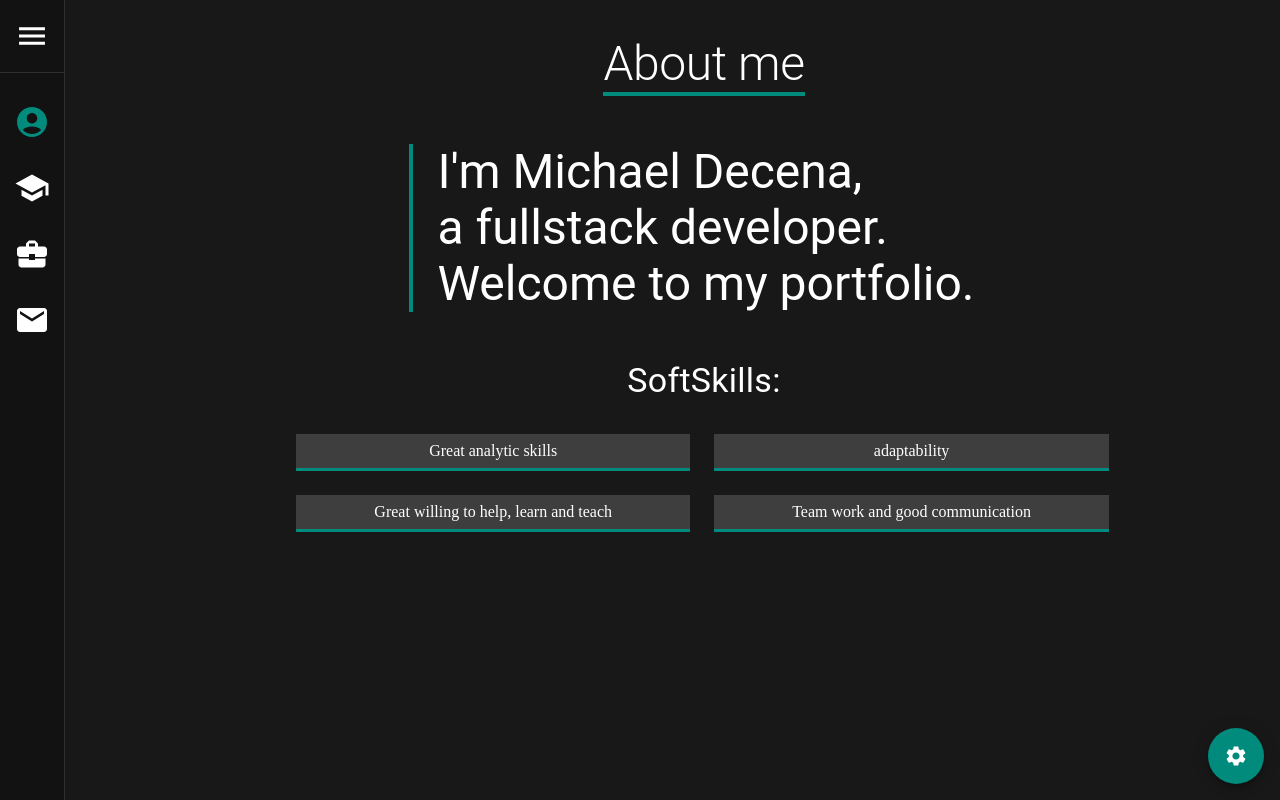
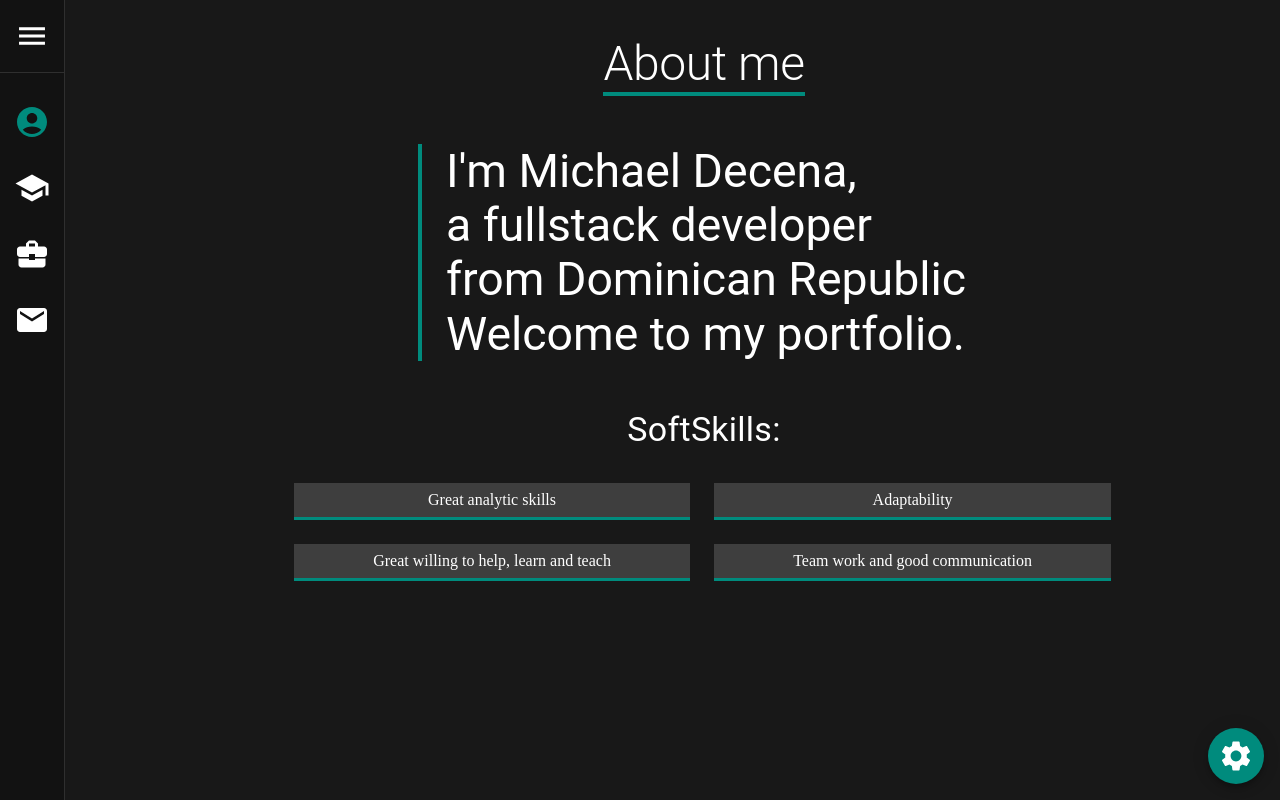
Before and after one commit to MichoDN/REACT-PORTFOLIO-2.0, a React (Vite) app: page / in a window 1280 px wide. Built offline with nearby package versions, Linux system fonts and the light colour scheme.

Commit message:
Animations added

```diff
--- a/src/components/About.jsx
+++ b/src/components/About.jsx
@@ -1,54 +1,36 @@
 import { Grid, Stack, Typography } from '@mui/material';
-import React from 'react';
-import useWindowDimensions from '../hooks/useWindowDimensions';
+import React, { useEffect, useState } from 'react';
 import ComponentTitle from '../microComponents/ComponentTitle';
-const softSkills = [
-    'Great analytic skills',
-    'adaptability',
-    'Great willing to help, learn and teach',
-    'Team work and good communication'
-]
-
+import { StyledContent } from '../themes';
 
 const About = () => {
+    const [animationAppears, setAnimationAppears] = useState(false);
+    useEffect(() => setAnimationAppears(true))
     return (
-        <Stack spacing={6} className='componentContent' >
+        <StyledContent spacing={6} className='componentContent' sx={{opacity: animationAppears && 1}} >
             <ComponentTitle label='About me' />
-            <Typography
-                variant='h3'
-                sx={{
-                    borderLeft: '4px solid',
-                    borderColor: 'primary.main',
-                    px: 3,
-                    color: "text.primary",
-                    fontSize: {
-                        xs:"1.9rem",
-                        sm:"2rem",
-                        md:"3rem",
-                        lg:"3rem",
-                    }
-                }}
-            >
+
+            <Typography variant='h3' sx={descriptionSX} >
                 I'm Michael Decena, <br />
-                a fullstack developer. <br />
+                a fullstack developer <br />
+                from Dominican Republic <br />
                 Welcome to my portfolio.
             </Typography>
+
             <Stack alignItems='center' spacing={3}>
                 <Typography variant='h4' color="text.primary" >SoftSkills:</Typography>
-                <Grid container columnGap={{xs:1, sm:1.9, md:3}} rowGap={{xs:1, sm:2, md:3}} sx={{ p: 1 }}>
+
+                <Grid container columnGap={{ xs: 1, sm: 1.9, md: 3 }} rowGap={{ xs: 1, sm: 2, md: 3 }} sx={{ p: 1 }}>
                     {softSkills.map((softSkill) => (
-                        <Grid
-                            key={softSkill}
-                            item
-                            xs={12}
-                            sm={5.8}
+                        <Grid item key={softSkill}
+                            xs={12} sm={5.8}
                             sx={{
+                                p: 1,
+                                bgcolor: "primary.lowContrast",
+                                color: "text.primary",
                                 textAlign: 'center',
                                 borderBottom: '3px solid',
                                 borderColor: 'primary.main',
-                                p: 1,
-                                bgcolor: "primary.lowContrast",
-                                color: "text.primary"
                             }}
                         >
                             {softSkill}
@@ -56,8 +38,29 @@ const About = () => {
                     ))}
                 </Grid>
             </Stack>
-        </Stack>
+        </StyledContent>
     );
 };
 
+
+const softSkills = [
+    'Great analytic skills',
+    'Adaptability',
+    'Great willing to help, learn and teach',
+    'Team work and good communication'
+]
+
+const descriptionSX = {
+    borderLeft: '4px solid',
+    borderColor: 'primary.main',
+    px: 3,
+    color: "text.primary",
+    fontSize: {
+        xs: "1.8rem",
+        sm: "1.9rem",
+        md: "2.9rem",
+        lg: "2.9rem",
+    }
+}
+
 export default About;
--- a/src/components/Contact.jsx
+++ b/src/components/Contact.jsx
@@ -1,7 +1,7 @@
 import { Alert, Autocomplete, IconButton, Snackbar, Stack, TextField } from '@mui/material';
 import { useForm } from 'react-hook-form';
 import Button from '@mui/material/Button';
-import React, { forwardRef, useState } from 'react';
+import React, { forwardRef, useEffect, useState } from 'react';
 
 import EmailIcon from '@mui/icons-material/Email';
 import FacebookIcon from '@mui/icons-material/Facebook';
@@ -11,6 +11,7 @@ import ComponentTitle from '../microComponents/ComponentTitle';
 import DeleteIcon from '@mui/icons-material/Delete';
 import SendIcon from '@mui/icons-material/Send';
 import axios from 'axios';
+import { StyledContent } from '../themes';
 
 
 const SnackbarAlert = forwardRef(
@@ -21,6 +22,9 @@ const SnackbarAlert = forwardRef(
 
 const subjects = ["Software developer", "Other"]
 const Contact = () => {
+    const [animationAppears, setAnimationAppears] = useState(false);
+    useEffect(() => setAnimationAppears(true))
+
     const [sended, setSended] = useState(false);
     const handleSendedClose = (event, reason) => {
         if (reason === 'clickaway') return
@@ -46,7 +50,7 @@ const Contact = () => {
 
     return (
         <>
-            <Stack className='componentContent' spacing={5}>
+            <StyledContent className='componentContent' spacing={5} sx={{opacity: animationAppears && 1}}>
                 <ComponentTitle label='Contact' />
                 <form onSubmit={handleSubmit(submit)}>
                     <Stack direction={{ xs: 'column', md: 'row-reverse' }} rowGap={4} columnGap={4}>
@@ -103,7 +107,7 @@ const Contact = () => {
                         </Stack>
                     </Stack>
                 </form>
-            </Stack>
+            </StyledContent>
             <Snackbar
                 autoHideDuration={2000}
                 open={sended}
--- a/src/components/Knowledge.jsx
+++ b/src/components/Knowledge.jsx
@@ -1,10 +1,14 @@
 import { Box, Grid, Stack, Typography } from '@mui/material';
-import React from 'react';
+import React, { useEffect, useState } from 'react';
 import ComponentTitle from '../microComponents/ComponentTitle';
 import { Knowledges } from '../microComponents/KnowledgesList';
+import { StyledContent } from '../themes';
 
 
 const Knowledge = () => {
+    const [animationAppears, setAnimationAppears] = useState(false);
+    useEffect(() => setAnimationAppears(true))
+
     const gridSX = {
         display: 'flex',
         alignItems: 'center',
@@ -15,7 +19,7 @@ const Knowledge = () => {
         borderColor: 'primary.main'
     }
     return (
-        <Stack className='componentContent'>
+        <StyledContent className='componentContent' sx={{opacity: animationAppears && 1}}>
             <ComponentTitle label='Knowledge' />
             <Box sx={{ overflowY: 'scroll', marginTop: '2rem' }} >
                 <Grid container sx={{ width: {xs: "18rem", sm:"40rem", md:"51rem"}, p: 2, height:"100%" }} rowGap={6} columnGap={{xs:0, sm:7,md:5}}>
@@ -45,7 +49,7 @@ const Knowledge = () => {
                     ))}
                 </Grid>
             </Box>
-        </Stack>
+        </StyledContent>
     );
 };
 
--- a/src/components/Portfolio.jsx
+++ b/src/components/Portfolio.jsx
@@ -1,13 +1,17 @@
 import { Grid, Stack, Typography } from '@mui/material';
 import { Projects } from '../microComponents/ProjectsList';
-import React from 'react';
+import React, { useEffect, useState } from 'react';
 import useWindowDimensions from '../hooks/useWindowDimensions';
 import ComponentTitle from '../microComponents/ComponentTitle';
+import { StyledContent } from '../themes';
 
 const Portfolio = () => {
+    const [animationAppears, setAnimationAppears] = useState(false);
+    useEffect(() => setAnimationAppears(true))
+
     const { height, width } = useWindowDimensions();
     return (
-        <Stack className='componentContent'>
+        <StyledContent className='componentContent' sx={{opacity: animationAppears && 1}}>
             <ComponentTitle label='Projects' />
             <Grid container sx={{
                 marginTop: "3rem",
@@ -38,7 +42,7 @@ const Portfolio = () => {
                     </Grid>
                 ))}
             </Grid>
-        </Stack>
+        </StyledContent>
     );
 };
 
--- a/src/components/Sidebar.jsx
+++ b/src/components/Sidebar.jsx
@@ -21,7 +21,6 @@ const Sidebar = ({ setCurrentComp, currentComp }) => {
   const { width } = useWindowDimensions()
   useEffect(() => { if (width < 1550) { setOpen(false) } }, [width])
   const [open, setOpen] = useState(false);
-  console.log(width)
   return (
     <Drawer
       variant='permanent'
--- a/src/microComponents/Settings.jsx
+++ b/src/microComponents/Settings.jsx
@@ -1,6 +1,7 @@
-import {SpeedDial, SpeedDialAction } from '@mui/material';
+import {Box, SpeedDial, SpeedDialAction } from '@mui/material';
 import SettingsIcon from '@mui/icons-material/Settings';
 import DarkModeIcon from '@mui/icons-material/DarkMode';
+import { styled } from '@mui/material/styles';
 import React from 'react';
 
 export const Settings = ({toggleDarkTheme}) => {
@@ -13,9 +14,17 @@ export const Settings = ({toggleDarkTheme}) => {
         bottom: 16,
         right: 16,
       }}
-      icon={<SettingsIcon />}
+      icon={<StyledSettingsIcon> <SettingsIcon/> </StyledSettingsIcon>}
     >
       <SpeedDialAction icon={<DarkModeIcon/>} onClick={toggleDarkTheme}/>
     </SpeedDial>
     );
 };
+
+const StyledSettingsIcon = styled(Box)(({ theme }) => ({
+  transition: theme.transitions.create(['transform'], { duration: 1000 }),
+  height:"100%",
+  display:"flex",
+  alignItems:"center",
+  transform: "scale(1.5)"
+}))
--- a/src/themes.jsx
+++ b/src/themes.jsx
@@ -1,4 +1,5 @@
-import { createTheme } from "@mui/material";
+import { createTheme, Stack } from "@mui/material";
+import { styled } from '@mui/material/styles';
 
 export const MainTheme = createTheme({
   palette: {
@@ -30,3 +31,9 @@ export const DarkTheme = createTheme({
     },
   }
 })
+
+
+export const StyledContent = styled(Stack)(({ theme }) => ({
+  transition: theme.transitions.create(['transform', 'opacity'], { duration: 1000 }),
+  opacity: 0
+}))
```
Also changed, not shown: src/App.jsx (+5 -4 lines).
